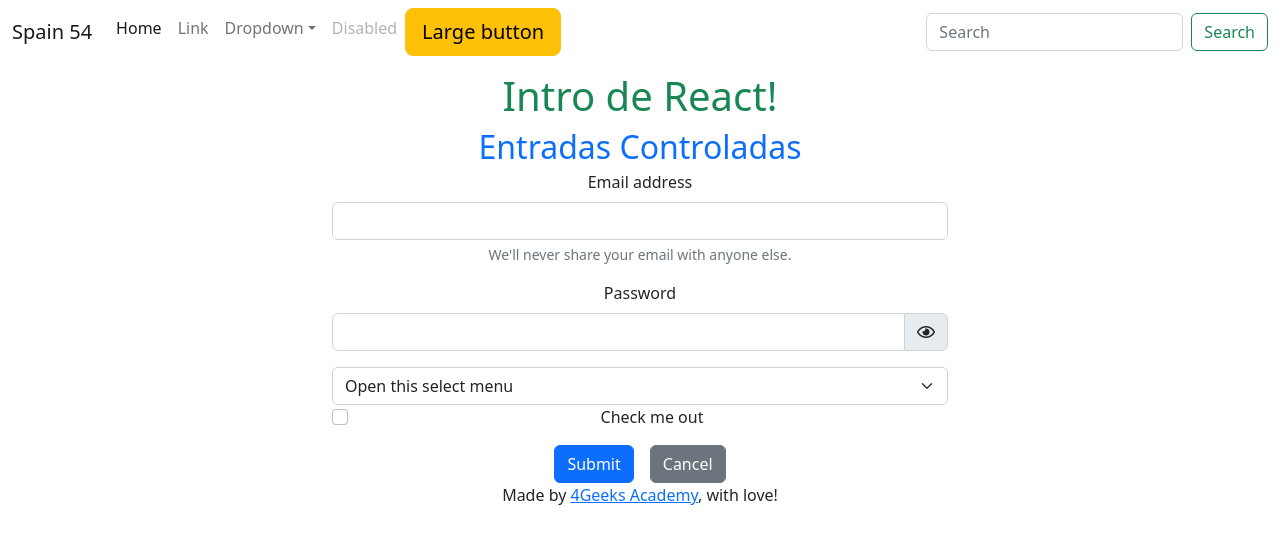
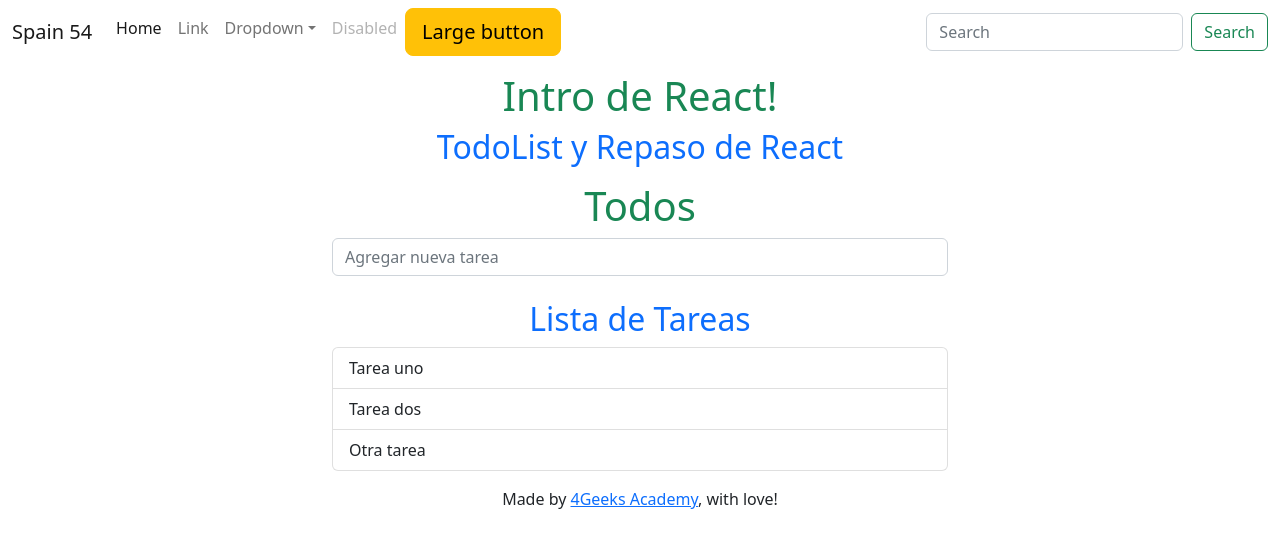
Before and after one commit to 4GeeksAcademy/hchocobar-03-react-hello, a React app: page / in a window 1280 px wide. Built offline with nearby package versions, Linux system fonts and the light colour scheme.

Commit message:
feat: todolist complete

```diff
--- a/src/js/component/Home.jsx
+++ b/src/js/component/Home.jsx
@@ -10,6 +10,7 @@ import { Title } from "./Title.jsx";
 import SimpleCounterBonus from "./SimpleCounterBounus.jsx";
 import { Estados } from "./Estados.jsx";
 import { Form } from "./Form.jsx";
+import { TodoList } from "./TodoList.jsx";
 
 
 // Create your first component
@@ -23,8 +24,9 @@ const Home = () => {
 		<div className="text-center">
 			{/* 7. utilizar el componente */}
 			<Navbar/>
-			<Title subtitulo="Entradas Controladas"/>
-			<Form/>
+			<Title subtitulo="TodoList y Repaso de React"/>
+			<TodoList/>
+			{/* <Form/> */}
 			{/* <SimpleCounterBonus/> */}
 			{/* <Estados/> */}
 			{/* <Members/> */}
--- /dev/null
+++ b/src/js/component/TodoList.jsx
@@ -0,0 +1,56 @@
+// 1. Importar React y Hooks
+import React, {useState} from "react";
+
+
+// 5. y 2 Exportamos y definimos el componente
+export const TodoList = () => {
+  // 3. Código JS
+  const [ task, setTask ] = useState('')  // Para controlar el input
+  const [ list, setList ] = useState(['Tarea uno', 'Tarea dos', 'Otra tarea'])  // Array de tareas
+
+  // Función que maneja el onSubmit del formulario
+  const addTask = (event) => {
+    event.preventDefault();
+    if (task.trim() === '') {
+      setTask('')
+      return
+    }
+    setList([...list, task]);
+    setTask('');
+  }
+
+  // Función que maneja el onClick del Trash
+  const deleteTask = (item) => {
+    // list.filter((element) => element != item)
+    setList(list.filter((element) => element != item))
+  }
+
+
+  // 4. Retornamos un elemento HTML
+  return (
+    <div className="container col-xs-10 col-md-8 col-lg-6 my-3">
+      <h1 className="text-success">Todos</h1>
+      <div className="mb-3">
+        <form onSubmit={addTask}>
+          <input type="text" className="form-control" placeholder="Agregar nueva tarea"
+            value={task}
+            onChange={(event) => setTask(event.target.value)}
+          />
+        </form>
+        <h2 className="text-center text-primary mt-4">Lista de Tareas</h2>
+        <div>
+          <ul className="list-group">
+            {list.map((item, id) => <li key={id} className="list-group-item d-flex justify-content-between hidden-icon">
+              {item}
+              <span onClick={() => deleteTask(item)}>
+                <i className="fas fa-trash text-danger"></i>
+              </span>
+            </li>)
+            }
+          </ul>
+        </div>
+      </div>
+    </div>
+  )
+
+}
--- a/src/styles/index.css
+++ b/src/styles/index.css
@@ -13,3 +13,12 @@
     padding: 10px;
     margin: 3px;
 }
+
+.hidden-icon > span {
+    visibility: hidden;
+}
+
+/* Muestra el icono cuando el cursor pase por encima del li */
+.hidden-icon:hover > span {
+    visibility: visible;
+}
```
